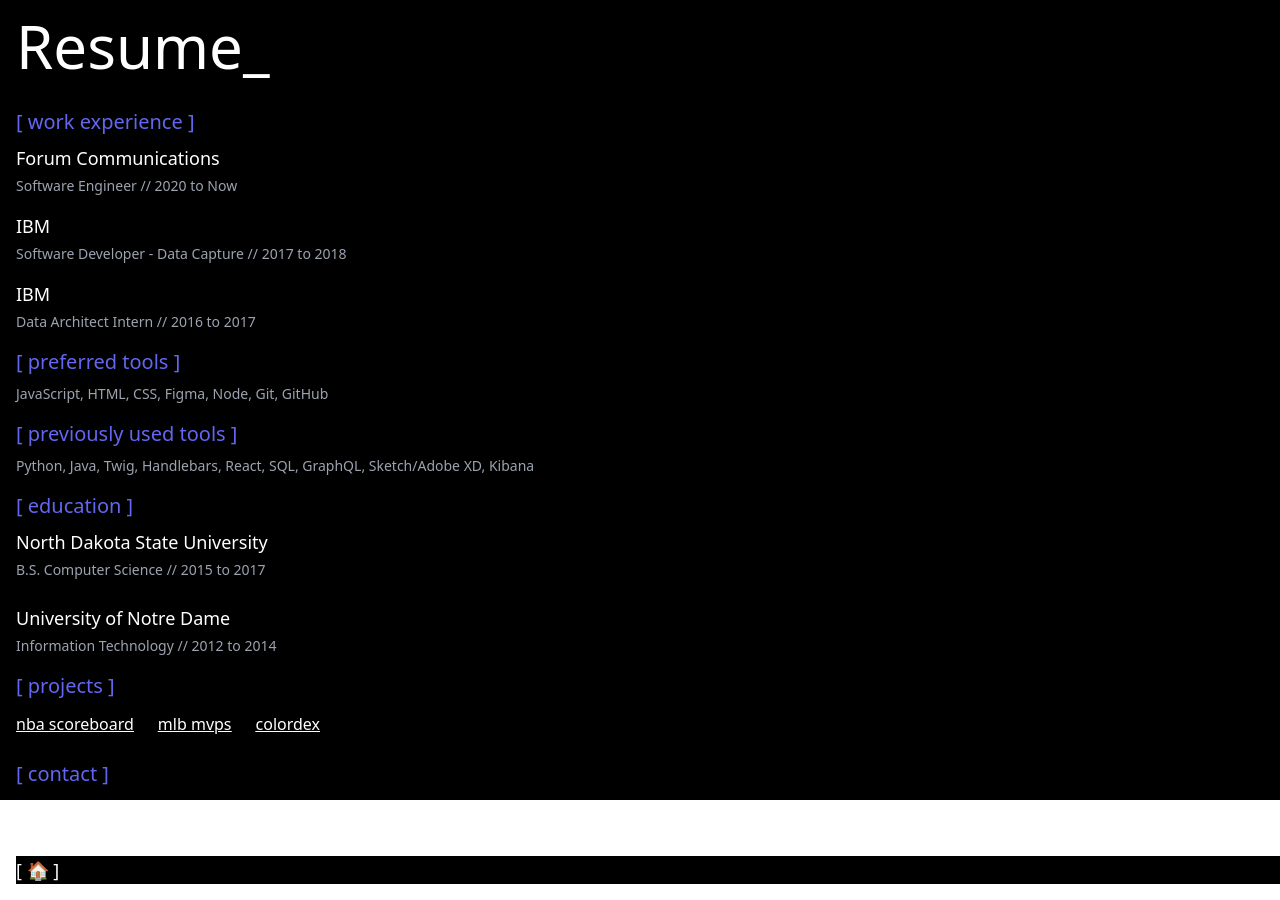
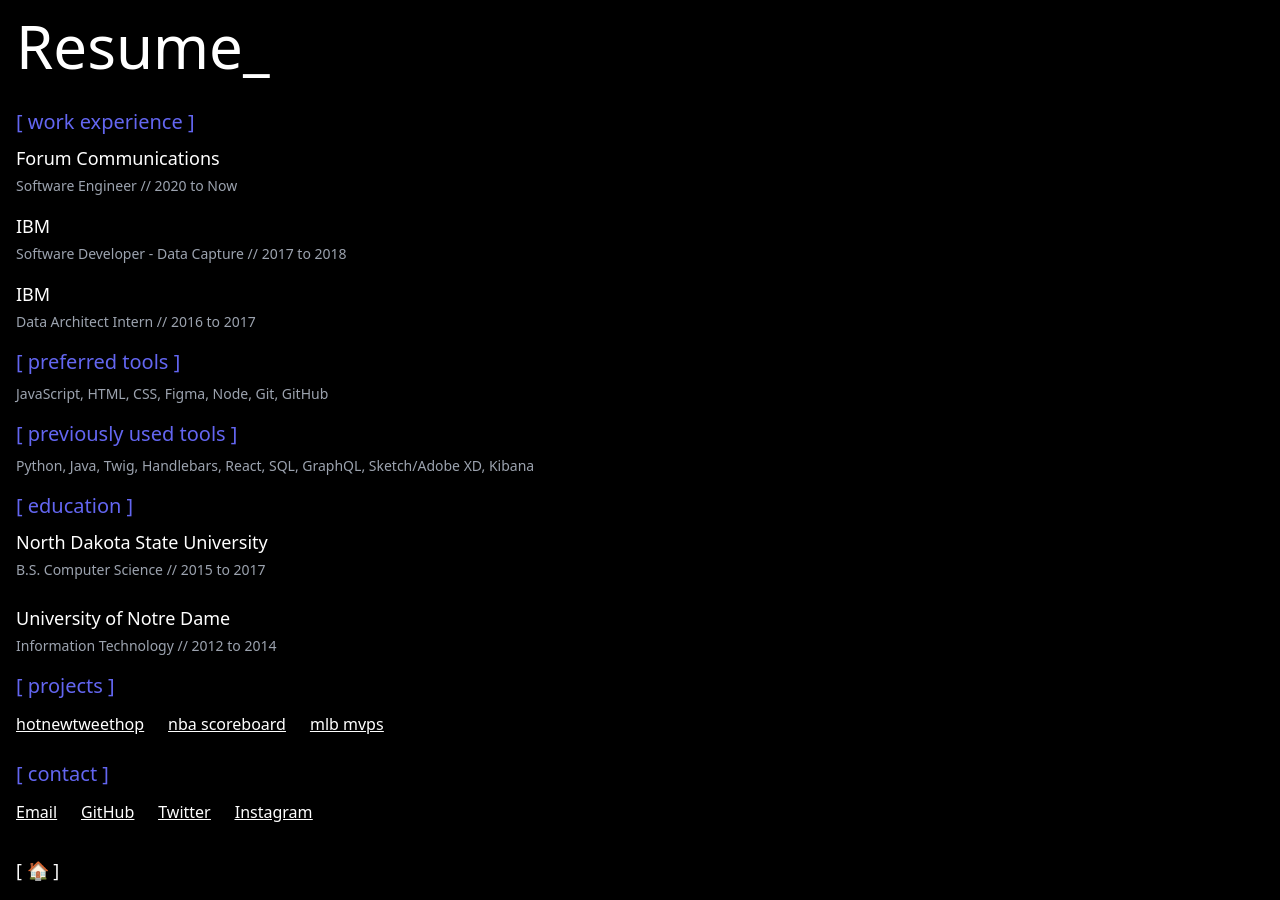
Before and after one commit to Jfalcon93/personal-website-next, a Next.js app: page /resume in a window 1280 px wide. Built offline with nearby package versions, Linux system fonts and the light colour scheme.

Commit message:
Added a link to new project and removed colordex because it's hosted on stupid heroku

```diff
--- a/pages/resume.js
+++ b/pages/resume.js
@@ -3,7 +3,7 @@
 
 const Resume = () => {
   return (
-    <div className="h-screen flex flex-col text-white bg-black pl-4 pt-4">
+    <div className="min-h-screen flex flex-col text-white bg-black pl-4 pt-4">
       <h3 className="text-4xl md:text-6xl font-medium">Resume_</h3>
       <h3 className="text-lg md:text-xl text-indigo-500 font-medium mt-8 mb-2">
         [ work experience ]
@@ -54,14 +54,14 @@
         [ projects ]
       </h3>
       <ul className="text-sm md:text-base flex flex-row mt-1 space-x-5 md:space-x-6 mb-2">
+        <li className="underline transition duration-300 ease-in-out hover:text-sky-500">
+          <a href="https://hotnewtweethop.vercel.app/">hotnewtweethop</a>
+        </li>
         <li className="underline transition duration-300 ease-in-out hover:text-blue-500">
           <a href="https://nba-scoreboard.vercel.app/">nba scoreboard</a>
         </li>
         <li className="underline transition duration-300 ease-in-out hover:text-indigo-500">
           <a href="https://baseball-mvps.vercel.app/">mlb mvps</a>
-        </li>
-        <li className="underline transition duration-300 ease-in-out hover:text-purple-500">
-          <a href="https://colordex.herokuapp.com/">colordex</a>
         </li>
       </ul>
       <h3 className="text-lg md:text-xl text-indigo-500 font-medium mt-4 mb-2">
```
